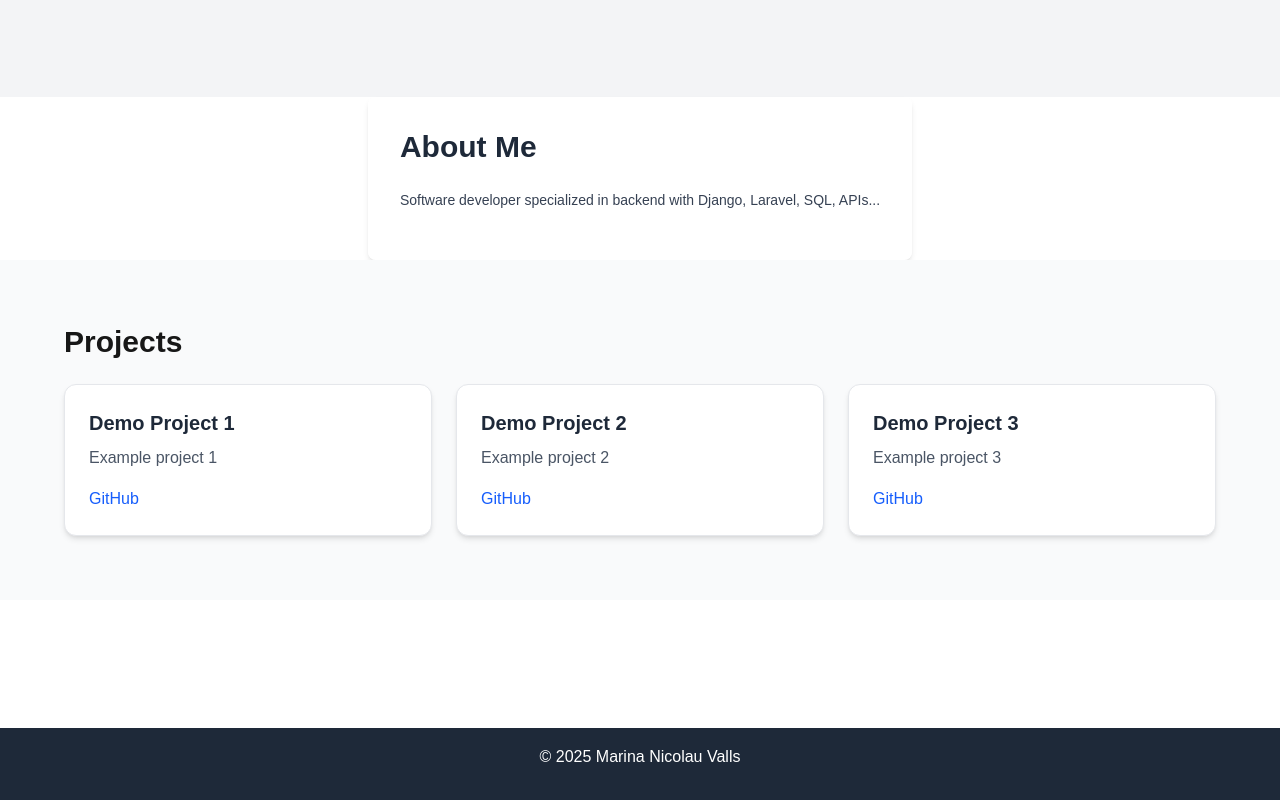
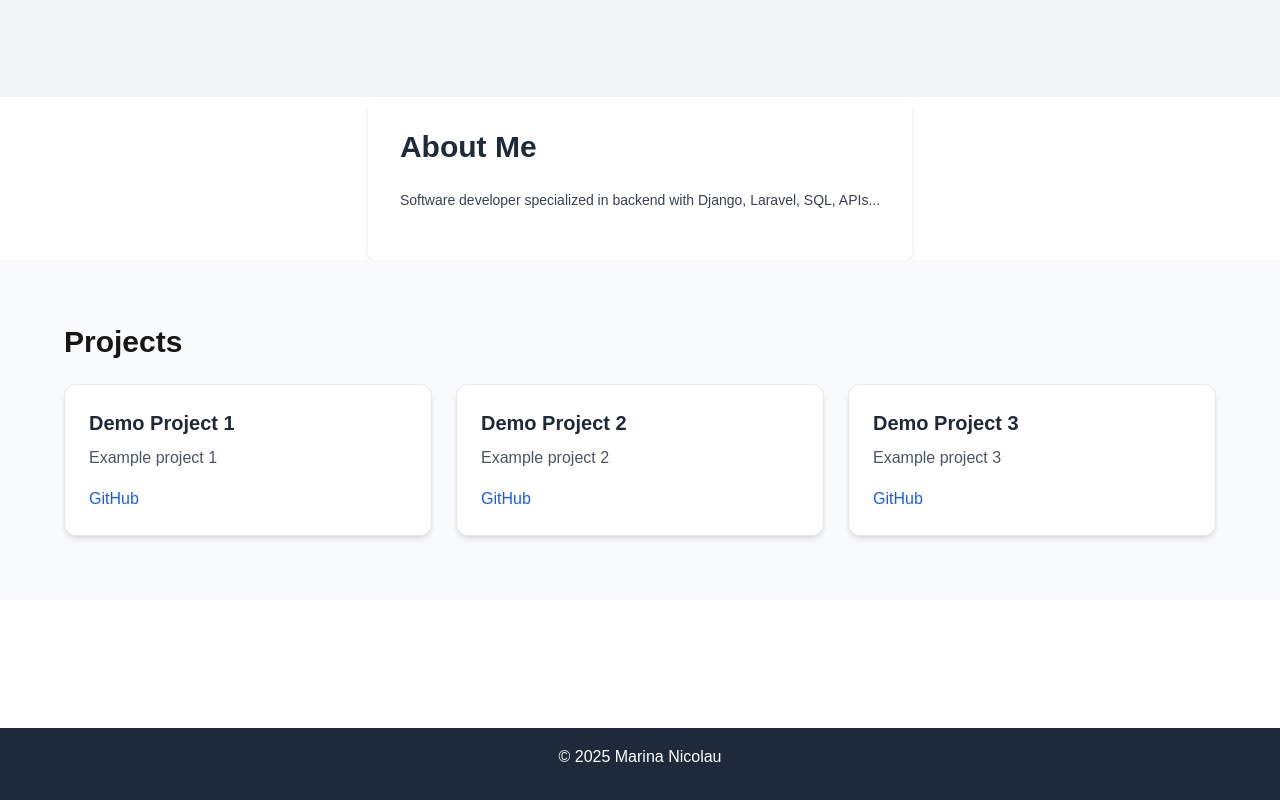
Before and after one commit to NicoMarina/portfolio_dev, a Next.js app in the folder frontend/: page / in a window 1280 px wide. Shown: the part 703-1503 px from the top of the page. Built offline with nearby package versions, Linux system fonts and the light colour scheme.

Commit message:
[STYLE] improve footer

```diff
--- a/frontend/components/Footer.js
+++ b/frontend/components/Footer.js
@@ -2,7 +2,7 @@
 export default function Footer() {
   return (
     <footer className="bg-gray-800 text-white text-center p-4">
-      <p>© 2025 Marina Nicolau Valls</p>
+      <p>© 2025 Marina Nicolau</p>
     </footer>
   );
 }
```
